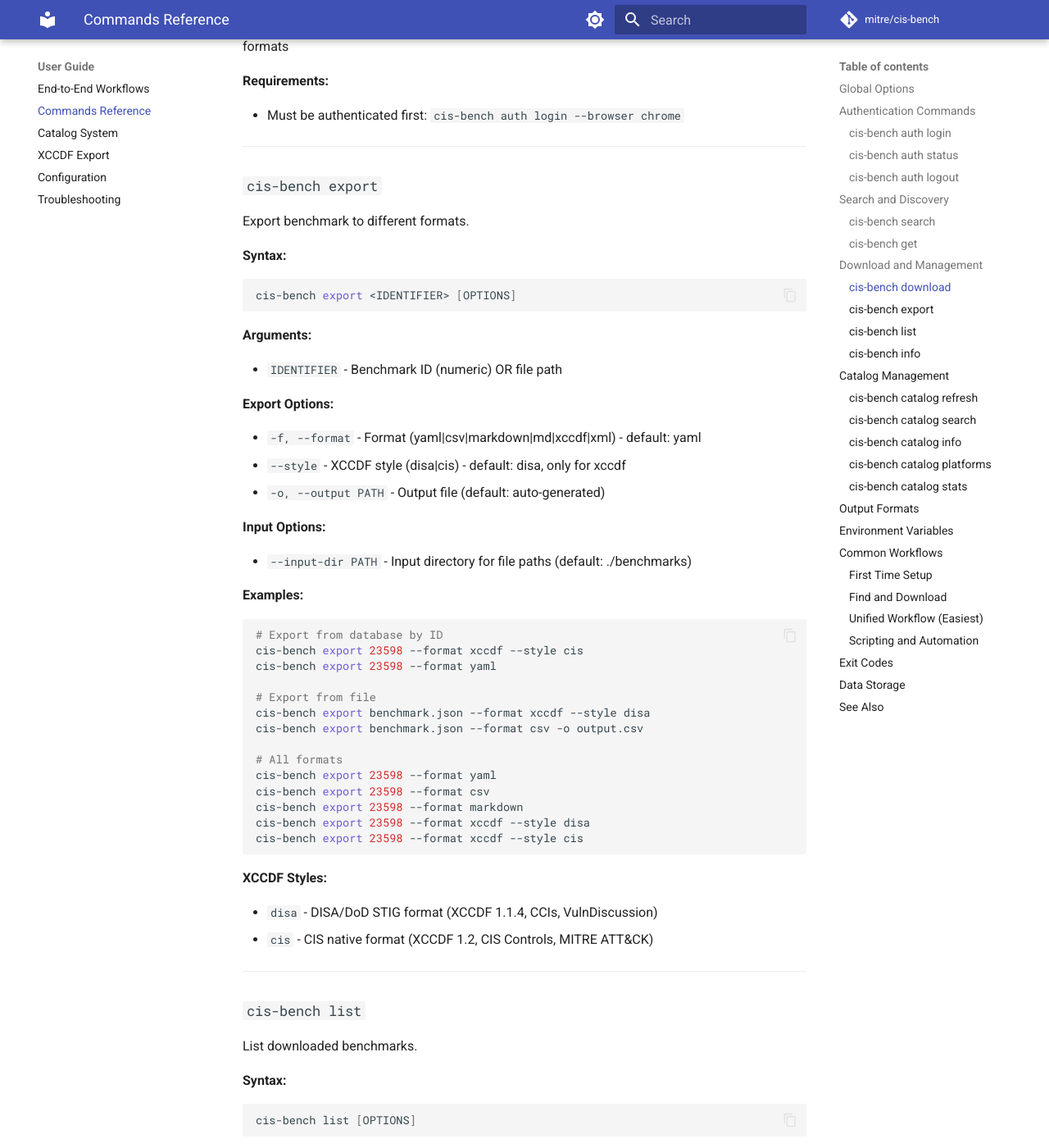
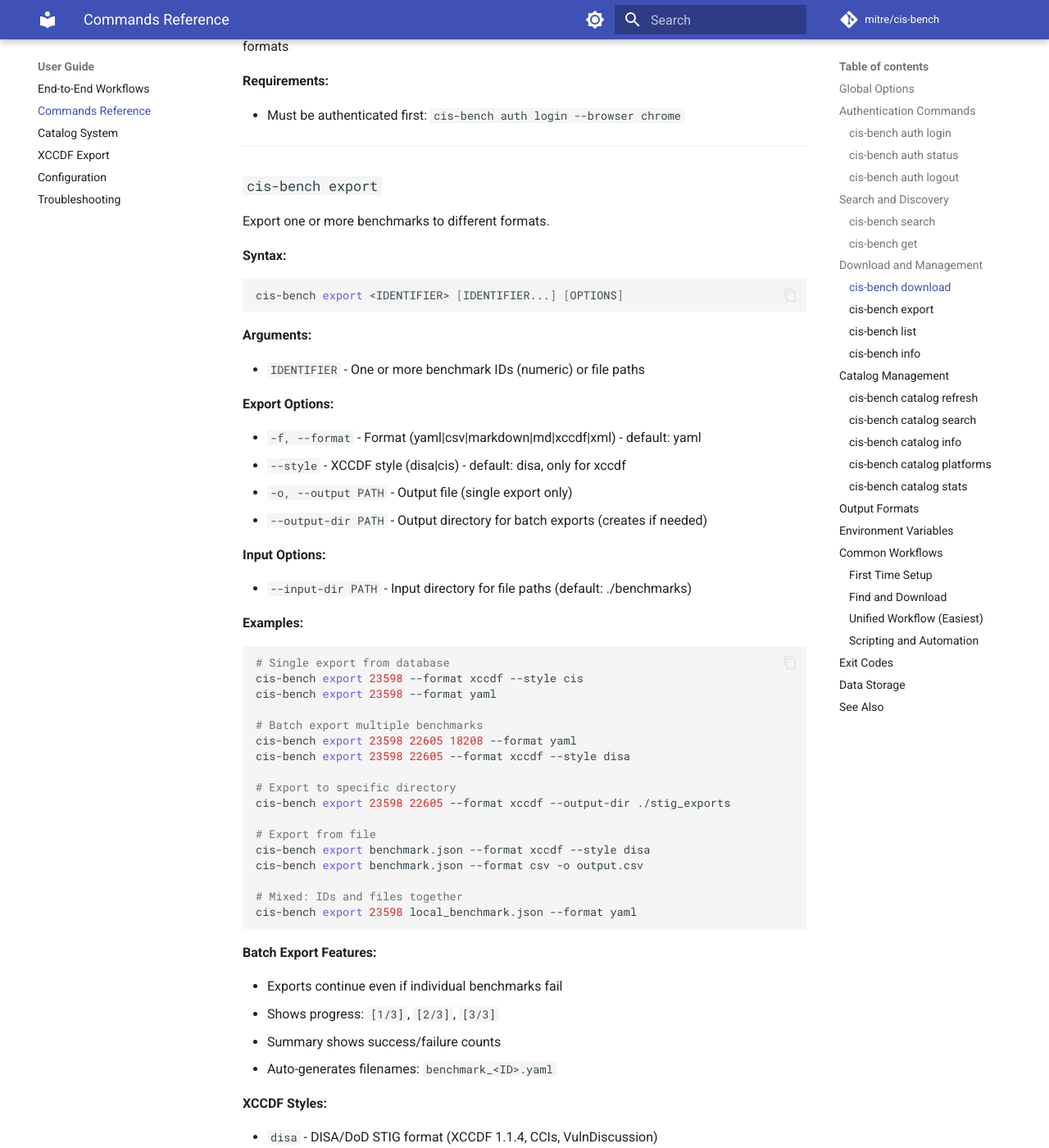
Before and after one commit to mitre/cis-bench, an MkDocs documentation site: the page built from docs/user-guide/commands-reference.md, in a window 1280 px wide and 1400 px high, scrolled down 6849 px. Shown: the whole window at 82% size. Built offline with MkDocs 1.6.1 and Material for MkDocs 9.7.7, drawn with Linux system fonts in a browser that asks for light colours; comment, search, counter and statistics services are not loaded.

Commit message:
feat: add batch export for multiple benchmarks (#7)
* feat: add batch export for multiple benchmarks

- Export multiple benchmark IDs in single command
- Add --output-dir option for batch exports
- Progress tracking with [1/N] prefix
- Continue on individual failures with summary
- 15 new TDD tests in test_batch_export.py
- Backward compatible with single ID exports
- Update commands-reference.md documentation

Authored by: Aaron Lippold<lippold@gmail.com>

* docs: fix README links to point to GitHub Pages

- Update all relative doc links to use full GitHub Pages URLs
- Add prominent link to https://mitre.github.io/cis-bench/
- Add batch export to current features list
- Fix Quick Links section at bottom

Authored by: Aaron Lippold<lippold@gmail.com>

````diff
--- a/docs/user-guide/commands-reference.md
+++ b/docs/user-guide/commands-reference.md
@@ -326,22 +326,23 @@
 
 ### `cis-bench export`
 
-Export benchmark to different formats.
+Export one or more benchmarks to different formats.
 
 **Syntax:**
 ```bash
-cis-bench export <IDENTIFIER> [OPTIONS]
+cis-bench export <IDENTIFIER> [IDENTIFIER...] [OPTIONS]
 ```
 
 **Arguments:**
 
-- `IDENTIFIER` - Benchmark ID (numeric) OR file path
+- `IDENTIFIER` - One or more benchmark IDs (numeric) or file paths
 
 **Export Options:**
 
 - `-f, --format` - Format (yaml|csv|markdown|md|xccdf|xml) - default: yaml
 - `--style` - XCCDF style (disa|cis) - default: disa, only for xccdf
-- `-o, --output PATH` - Output file (default: auto-generated)
+- `-o, --output PATH` - Output file (single export only)
+- `--output-dir PATH` - Output directory for batch exports (creates if needed)
 
 **Input Options:**
 
@@ -349,21 +350,31 @@
 
 **Examples:**
 ```bash
-# Export from database by ID
+# Single export from database
 cis-bench export 23598 --format xccdf --style cis
 cis-bench export 23598 --format yaml
+
+# Batch export multiple benchmarks
+cis-bench export 23598 22605 18208 --format yaml
+cis-bench export 23598 22605 --format xccdf --style disa
+
+# Export to specific directory
+cis-bench export 23598 22605 --format xccdf --output-dir ./stig_exports
 
 # Export from file
 cis-bench export benchmark.json --format xccdf --style disa
 cis-bench export benchmark.json --format csv -o output.csv
 
-# All formats
-cis-bench export 23598 --format yaml
-cis-bench export 23598 --format csv
-cis-bench export 23598 --format markdown
-cis-bench export 23598 --format xccdf --style disa
-cis-bench export 23598 --format xccdf --style cis
+# Mixed: IDs and files together
+cis-bench export 23598 local_benchmark.json --format yaml
 ```
+
+**Batch Export Features:**
+
+- Exports continue even if individual benchmarks fail
+- Shows progress: `[1/3]`, `[2/3]`, `[3/3]`
+- Summary shows success/failure counts
+- Auto-generates filenames: `benchmark_<ID>.yaml`
 
 **XCCDF Styles:**
 
````
Also changed, not shown: README.md (+40 -37 lines), 2 other files.
